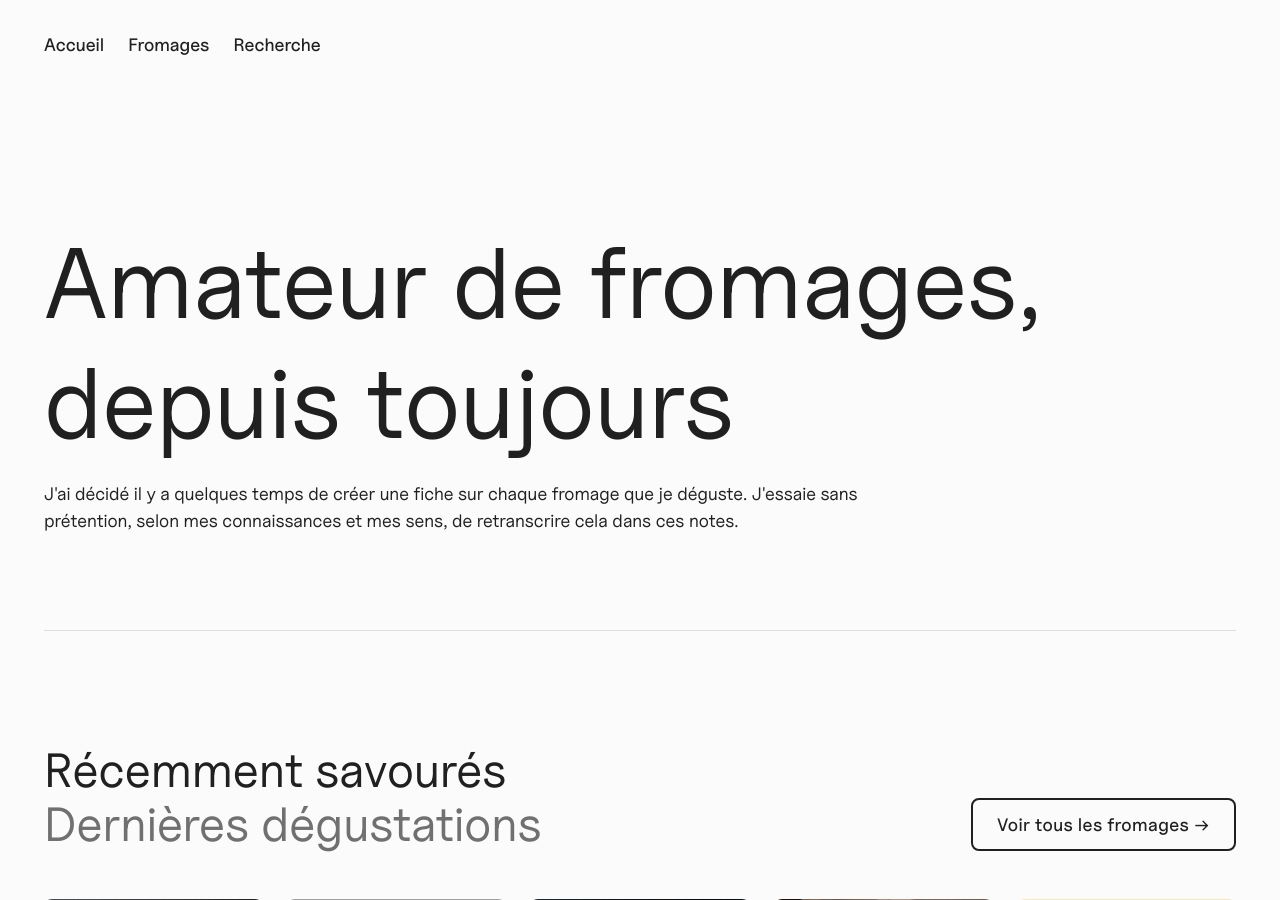
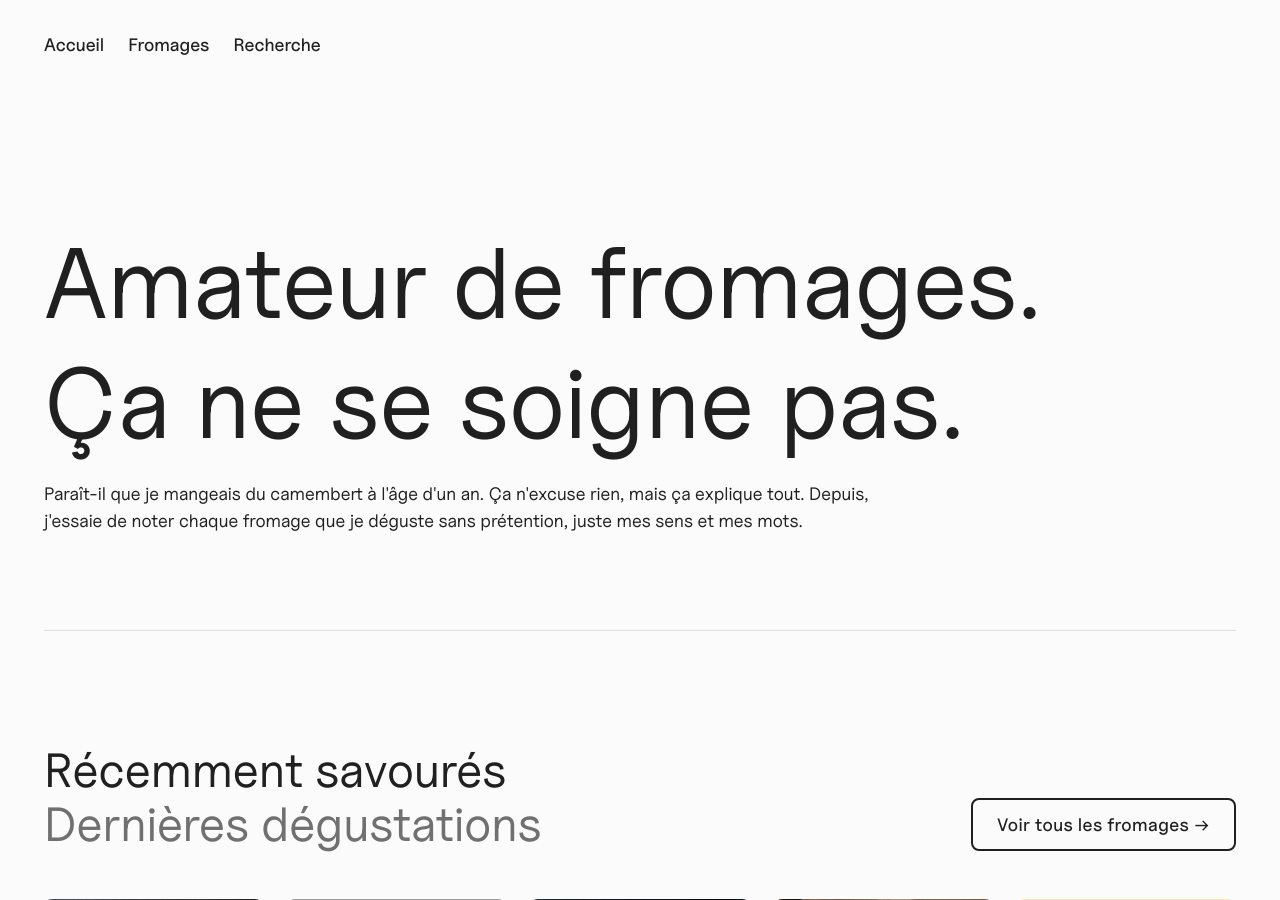
Before and after one commit to timotheejulien/fromages, a Jekyll site: the page built from index.md, in a window 1280 px wide and 900 px high. Built offline with Jekyll 4.4.1, drawn with Linux system fonts in a browser that asks for light colours; comment, search, counter and statistics services are not loaded; grey boxes are pictures that could not be loaded.

Commit message:
Design: updating wording of home

```diff
--- a/_layouts/home.html
+++ b/_layouts/home.html
@@ -3,8 +3,8 @@
 {% include search.html %}
 <main>
   <section class="container hero">
-    <h1>Amateur de fromages, depuis toujours</h1>
-    <p>J'ai décidé il y a quelques temps de créer une fiche sur chaque fromage que je déguste. J'essaie sans prétention, selon mes connaissances et mes sens, de retranscrire cela dans ces notes.</p>
+    <h1>Amateur de fromages. <br>Ça ne se soigne pas.</h1>
+    <p>Paraît-il que je mangeais du camembert à l'âge d'un an. Ça n'excuse rien, mais ça explique tout. Depuis, j'essaie de noter chaque fromage que je déguste sans prétention, juste mes sens et mes mots.</p>
     <div class="divider"></div>
   </section>
 
```
